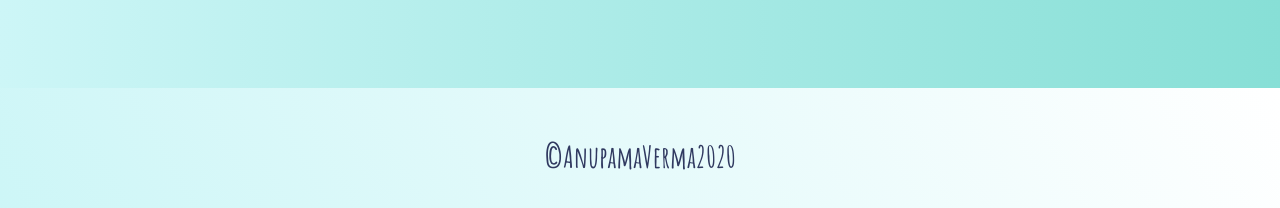
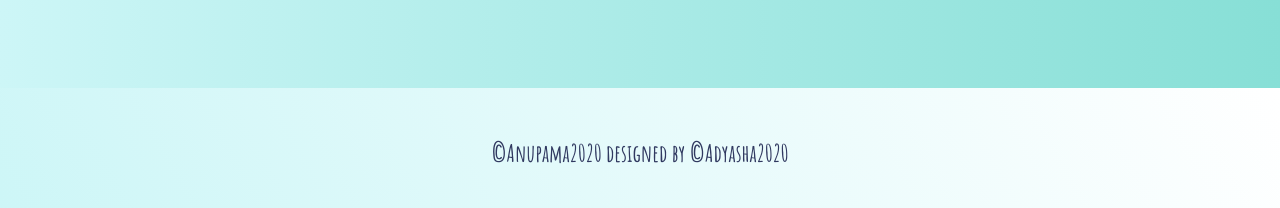
Before and after one commit to adyashapadhy/Photography_Portfolio_Website, a plain HTML site: page index.html in a window 1280 px wide. Shown: the part 5839-6047 px from the top of the page. Drawn offline with nearby package versions, Linux system fonts and the light colour scheme; a web font is replaced by a local one.

Commit message:
Footer changes

```diff
--- a/index.html
+++ b/index.html
@@ -151,7 +151,7 @@
     </div>
   </section>
     <footer class="footer-container">
-            <p>&copy;AnupamaVerma2020</p>
+            <p>&copy;Anupama2020 designed by &copy;Adyasha2020</p>
 
     </footer>
     <script>
--- a/styles.css
+++ b/styles.css
@@ -236,7 +236,7 @@ header h2{
       display: flex;
       justify-content: center;
       color: #303960;
-      font-size: 30px;
+      font-size: 24px;
       padding: 50px;
   }
 
```
Also changed, not shown: 2 other files.
